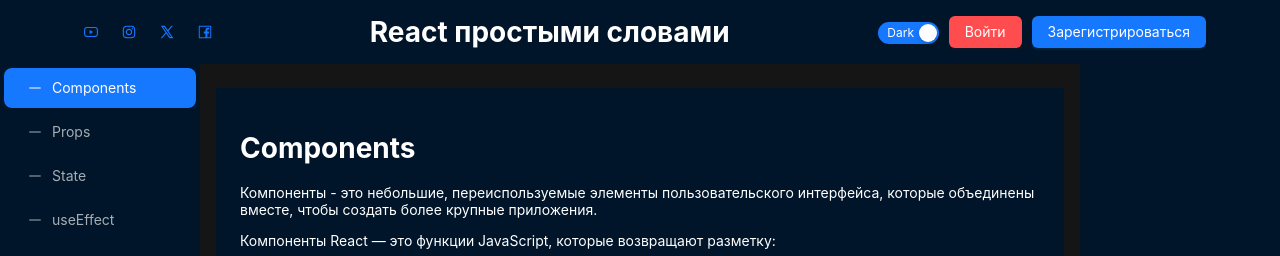
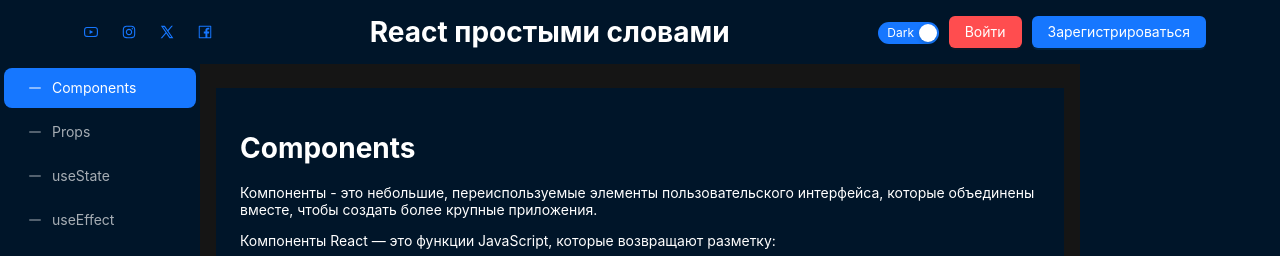
Before and after one commit to KonstantinTuhay/tz_shpora, a React (Create React App) app: page / in a window 1280 px wide. Both pictures are taken after a click on the button "Изучить React". Shown: the top 256 px of the page. Built offline with nearby package versions, Linux system fonts and the light colour scheme.

Commit message:
fix: left menu useState

```diff
--- a/src/components/content/LeftMenu.jsx
+++ b/src/components/content/LeftMenu.jsx
@@ -34,7 +34,7 @@
             icon: <MinusOutlined />,
             label: (
               <NavLink to="/state" activeClassName="active">
-                State
+                useState
               </NavLink>
             ),
           },
```
